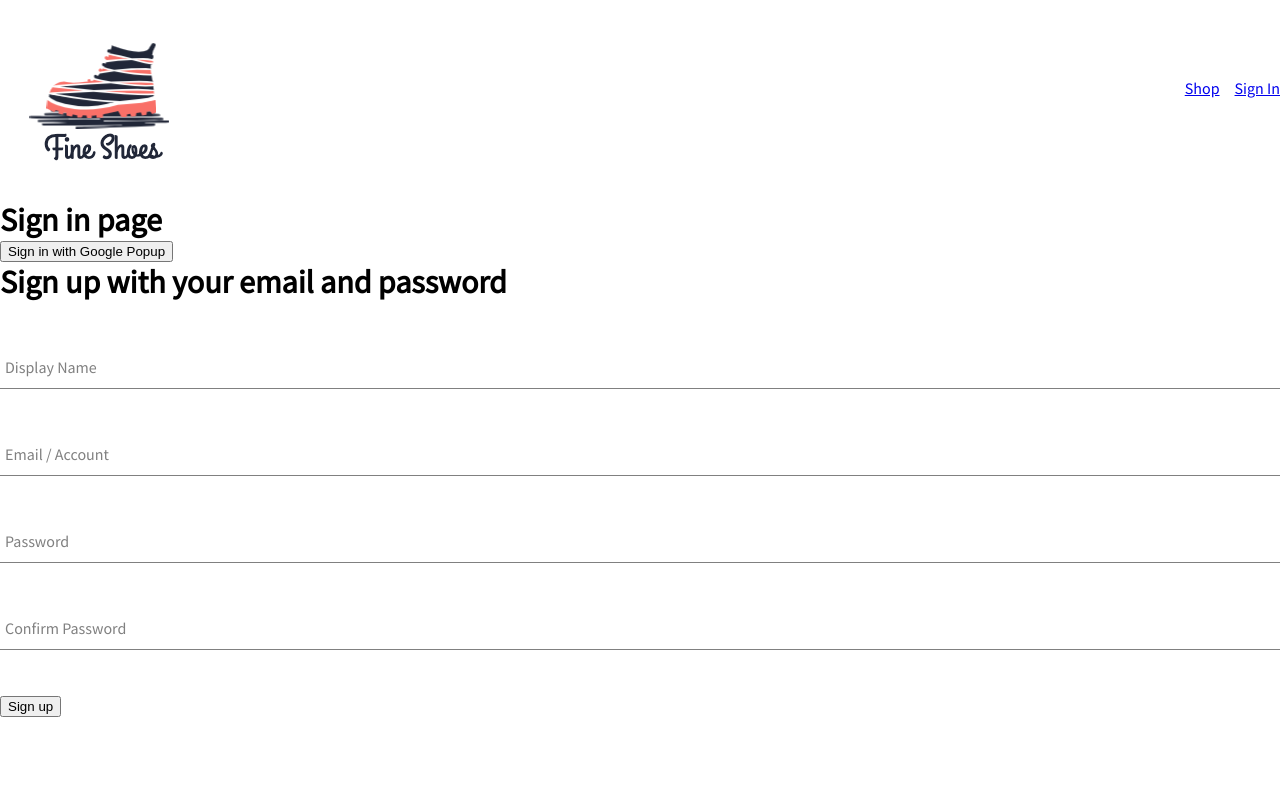
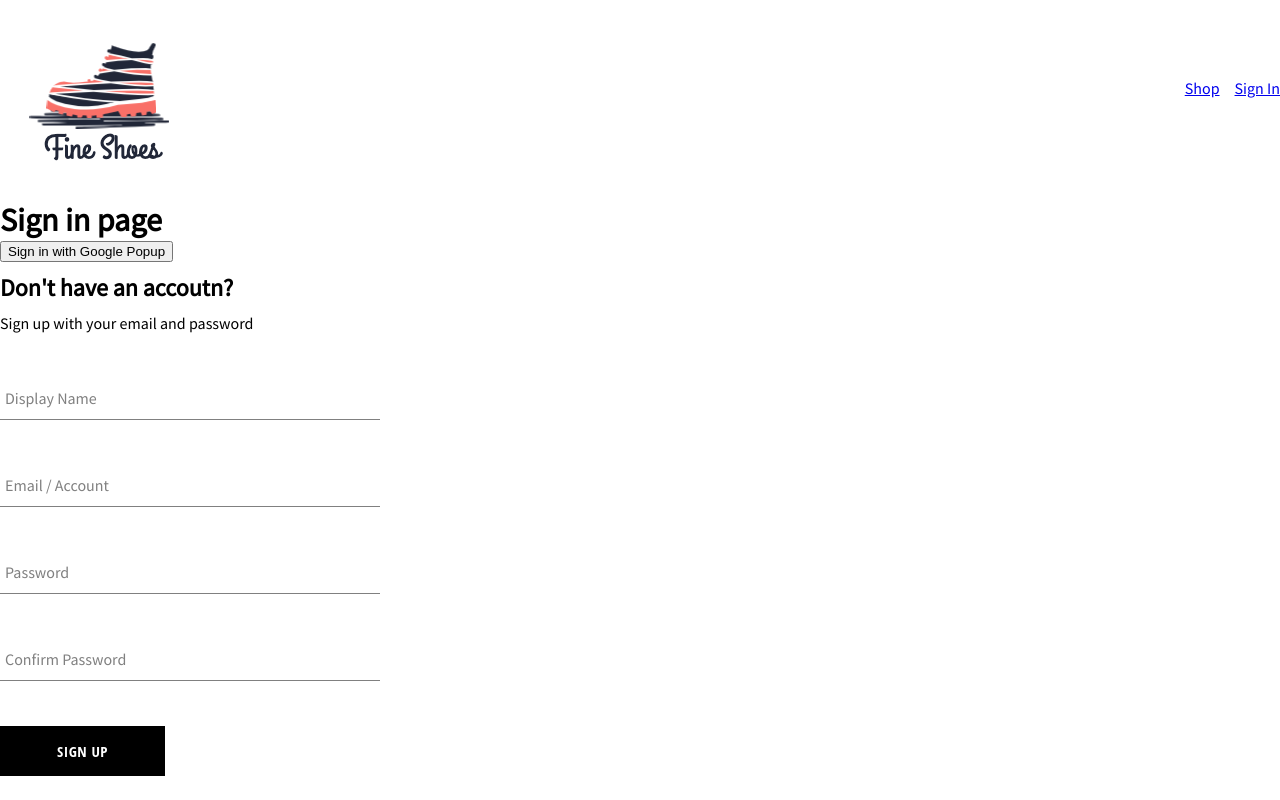
Before and after one commit to l1jer/demo-ecom-shoes, a React (Create React App) app: page /sign-in in a window 1280 px wide. Built offline with nearby package versions, Linux system fonts and the light colour scheme.

Commit message:
Create Button component

```diff
--- /dev/null
+++ b/src/components/button/button.component.jsx
@@ -0,0 +1,21 @@
+// Inverted button
+// Google sign in button
+// default button
+import "./button.styles.scss";
+
+const BUTTON_TYPES_CLASSES = {
+  google: "google-sign-in",
+  inverted: "inverted",
+};
+
+const Button = ({ children, buttonType, ...otherProps }) => {
+  return (
+    <button
+      className={`button-container ${BUTTON_TYPES_CLASSES[buttonType]}`}
+      {...otherProps}
+    >
+      {children}
+    </button>
+  );
+};
+export default Button;
--- /dev/null
+++ b/src/components/button/button.styles.scss
@@ -0,0 +1,46 @@
+.button-container {
+  min-width: 165px;
+  width: auto;
+  height: 50px;
+  letter-spacing: 0.5px;
+  line-height: 50px;
+  padding: 0 35px 0 35px;
+  font-size: 15px;
+  background-color: black;
+  color: white;
+  text-transform: uppercase;
+  font-family: 'Open Sans Condensed';
+  font-weight: bolder;
+  border: none;
+  cursor: pointer;
+  display: flex;
+  justify-content: center;
+
+  &:hover {
+    background-color: white;
+    color: black;
+    border: 1px solid black;
+  }
+
+  &.google-sign-in {
+    background-color: #4285f4;
+    color: white;
+
+    &:hover {
+      background-color: #357ae8;
+      border: none;
+    }
+  }
+
+  &.inverted {
+    background-color: white;
+    color: black;
+    border: 1px solid black;
+
+    &:hover {
+      background-color: black;
+      color: white;
+      border: none;
+    }
+  }
+}
--- a/src/components/sign-up-form/sign-up-form.component.jsx
+++ b/src/components/sign-up-form/sign-up-form.component.jsx
@@ -2,11 +2,14 @@
 import { useState } from "react";
 
 import FormInput from "../form-input/form-input.component";
+import Button from "../button/button.component";
 
 import {
   createAuthUserWithEmailAndPassword,
   createUserDocumentFromAuth,
 } from "../../utils/firebase/firebase.utils";
+
+import "./sign-up-form.styles.scss";
 
 const defaultFormFields = {
   displayName: "",
@@ -55,8 +58,9 @@
   };
 
   return (
-    <div>
-      <h1>Sign up with your email and password</h1>
+    <div className="sign-up-container">
+      <h2>Don't have an accoutn?</h2>
+      <span>Sign up with your email and password</span>
       <form onSubmit={handleSubmit}>
         <FormInput
           label="Display Name"
@@ -94,7 +98,7 @@
           value={confirmPassword}
         />
 
-        <button type="submit">Sign up</button>
+        <Button type="submit">Sign up</Button>
       </form>
     </div>
   );
--- /dev/null
+++ b/src/components/sign-up-form/sign-up-form.styles.scss
@@ -0,0 +1,9 @@
+.sign-up-container {
+  display: flex;
+  flex-direction: column;
+  width: 380px;
+
+  h2 {
+    margin: 10px 0;
+  }
+}
```
